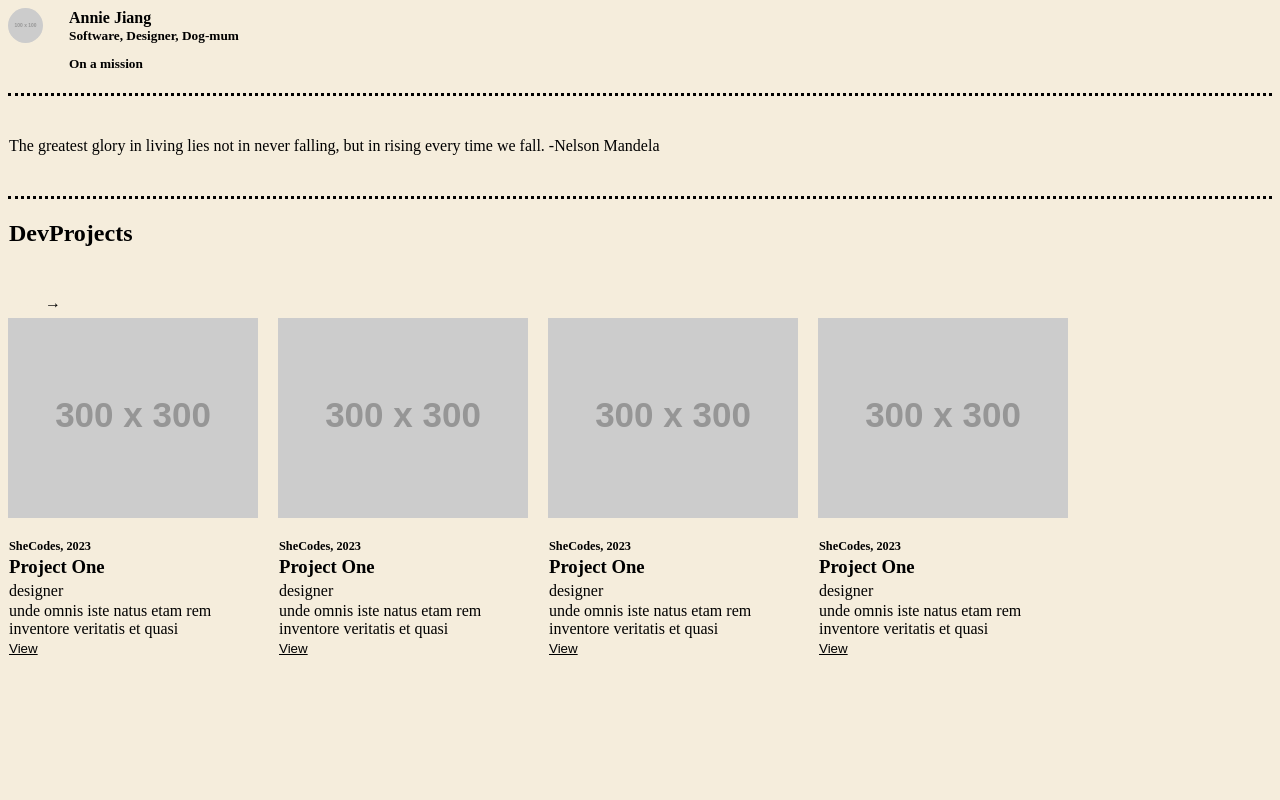
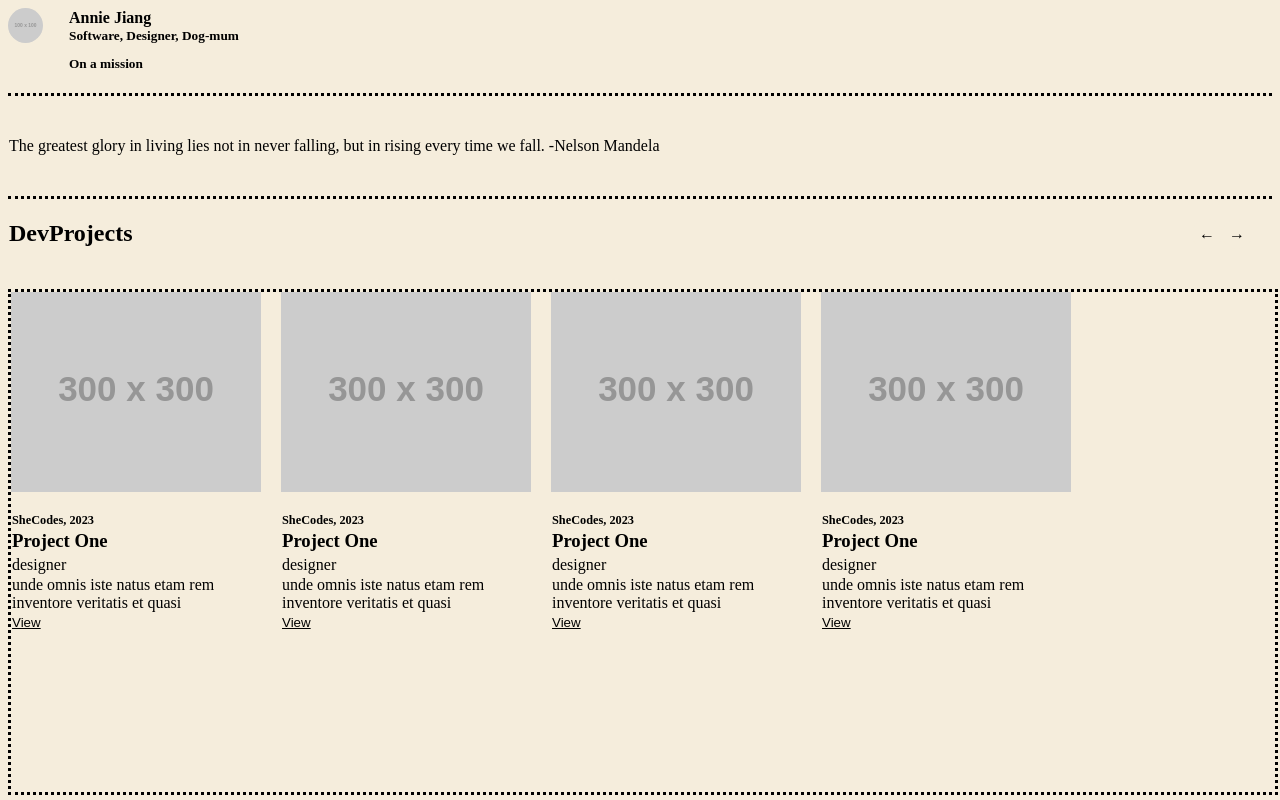
Before and after one commit to AnnieJDesigns/AnnieJPortfolio_v2, a React (Vite) app: page / in a window 1280 px wide. Shown: the top 800 px of the page. Built offline with nearby package versions, Linux system fonts and the light colour scheme.

Commit message:
fix dev project layout

```diff
--- a/src/components/CodingProjectGallery copy/CodingProjectGallery.jsx
+++ b/src/components/CodingProjectGallery copy/CodingProjectGallery.jsx
@@ -20,10 +20,10 @@ function CodingProjectGallery() {
                 <div className="title">
                     <h2>DevProjects</h2>
                 </div>
-            </div>
-            <div className="carousel-button-group">
-            <button onClick={scrollRight} className="carousel-button" id="left-carousel-button"><h4>←</h4></button>
-            <button onClick={scrollLeft} className="carousel-button"><h4>→</h4></button>
+                <div className="carousel-button-group">
+                    <button onClick={scrollRight} className="carousel-button" id="left-carousel-button"><h4>←</h4></button>
+                    <button onClick={scrollLeft} className="carousel-button"><h4>→</h4></button>
+                </div>
             </div>
             <div id="program">
                     <div id="program-wrapper-dev">
--- a/src/index.css
+++ b/src/index.css
@@ -79,7 +79,7 @@ body {
   width:  100%;
   display: flex;
   flex-direction: row;
-  /* border-style: dotted; */
+  border-style: dotted;
   align-items: center;
 }
 
@@ -103,14 +103,14 @@ body {
   color: white;
 }
 
-#left-carousel-button h4 {
+/* #left-carousel-button h4 {
   color: #F5EDDC;
 }
 #left-carousel-button:hover {
   border: solid black;
   transition: 0.1s;
   background-color: black;
-}
+} */
 
 #left-carousel-button:hover h4 {
   color: white;
```
